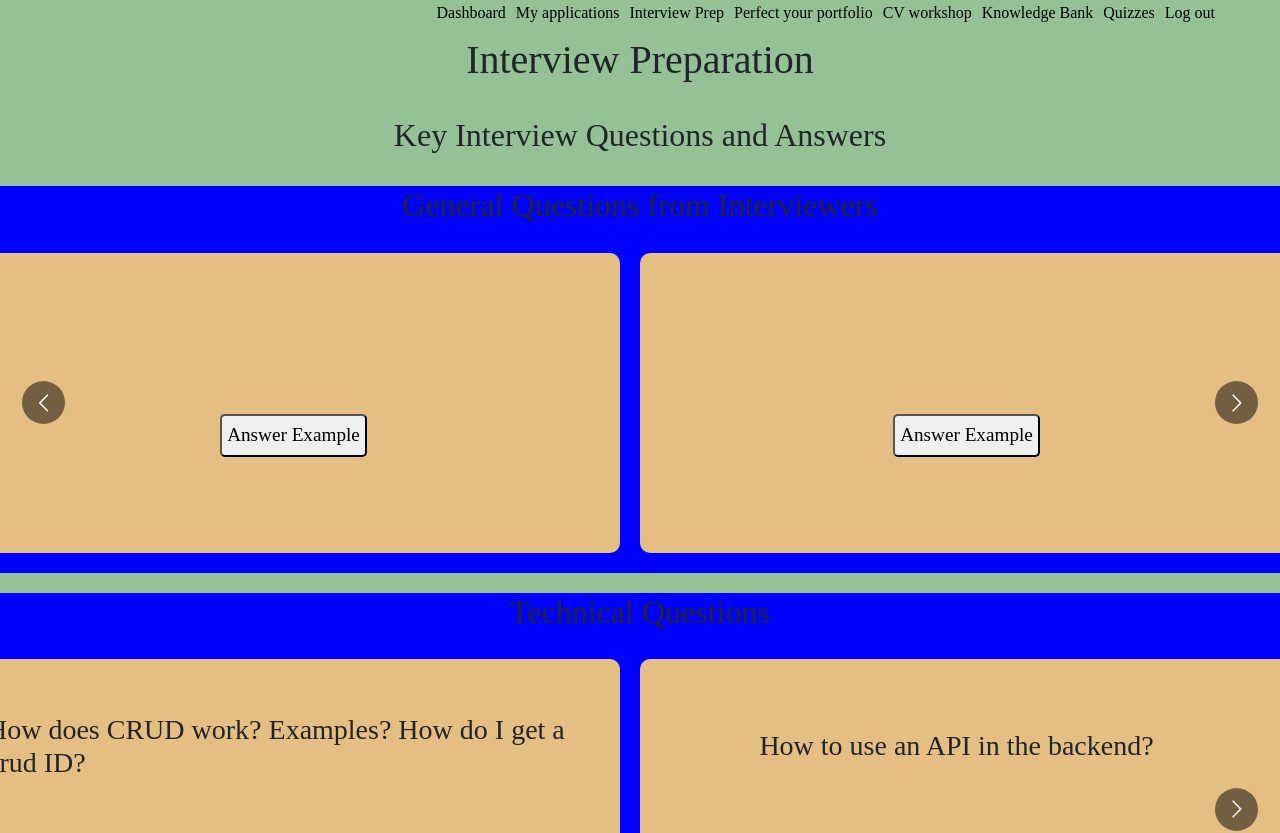
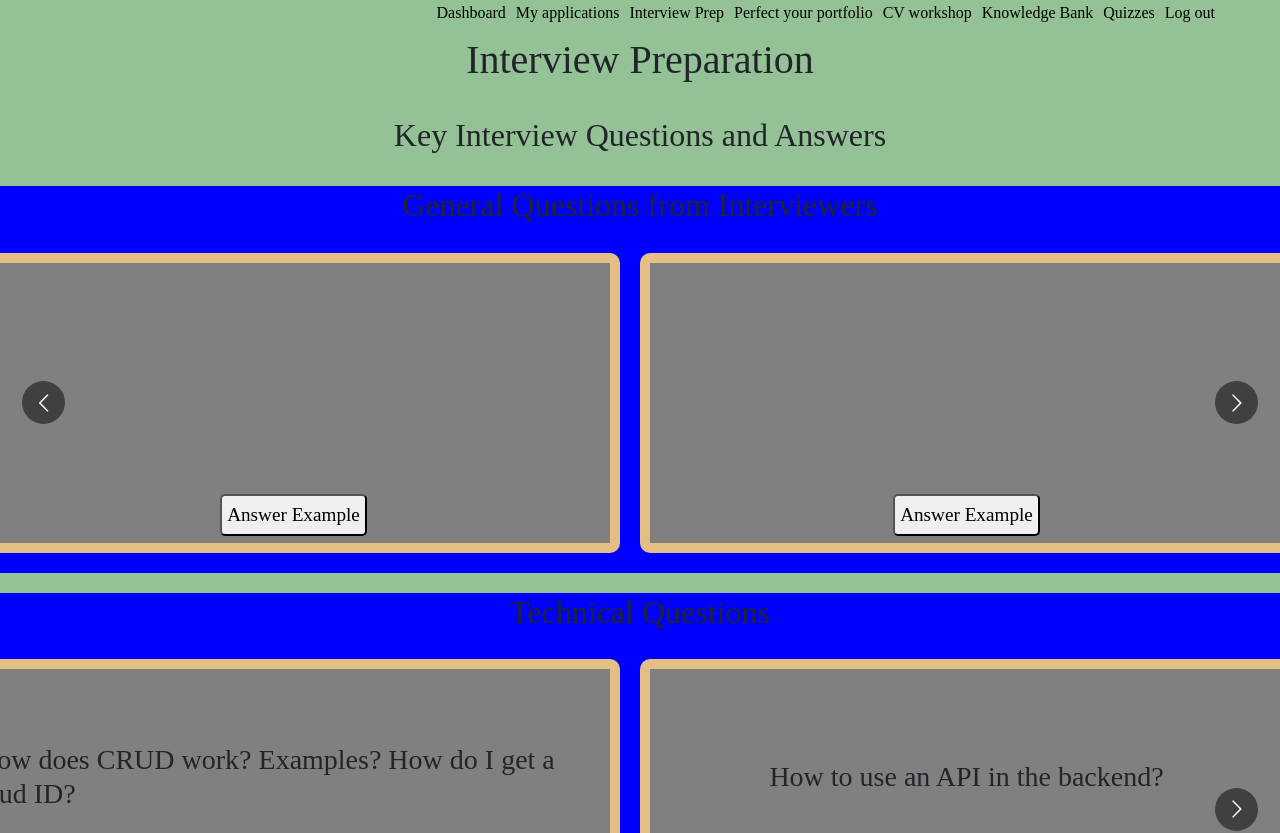
Before and after one commit to SchoolOfCode/bc13_final-project_front-end-cyber-insecure, a React (Create React App) app: page /interviewprep in a window 1280 px wide. Shown: the top 833 px of the page. Built offline with nearby package versions, Linux system fonts and the light colour scheme; no server answers; sample sign-in values are in the browser's storage.

Commit message:
Taylor commit copied Constantines code for dummy data

```diff
--- a/src/Components/InterviewPrepPage/Card/Card.js
+++ b/src/Components/InterviewPrepPage/Card/Card.js
@@ -1,31 +1,26 @@
-import React from "react";
-import Popup from "reactjs-popup";
-import "../InterviewPrepPage.css"
-
+import React from 'react';
+import Popup from 'reactjs-popup';
+import '../InterviewPrepPage.css';
 
 function Card(props) {
   return (
-    <div className="questionStyling">
-      <div className="">
+    <div className="cardStyling">
+      <div className="question">
         <h3>{props.question}</h3>
-        <br />
-        <br />
       </div>
-      <div>
+      <div className="answer-button">
         <Popup
           trigger={<button className="exampleButton">Answer Example</button>}
         >
           {(close) => (
             <div className="popup">
               <div className="popup-inner">
-                <p>
-                {props.answer}
-                </p>
+                <p>{props.answer}</p>
                 {/* <button className="close-btn" onClick={() => props.setTrigger(false)}>Close</button>  */}
                 <button
                   className="button"
                   onClick={() => {
-                    console.log("modal closed ");
+                    console.log('modal closed ');
                     close();
                   }}
                 >
--- a/src/Components/InterviewPrepPage/InterviewPrepPage.css
+++ b/src/Components/InterviewPrepPage/InterviewPrepPage.css
@@ -49,18 +49,6 @@ body {
 
 /* Individual Questions Styling */
 
-.questionStyling {
-  background-color: var(--secondary_colour);
-  display: flex;
-  flex-direction: column;
-  align-items: center;
-  justify-content: center;
-  font-size: 1.2em;
-  margin-right: 20px;
-  border-radius: 10px;
-  padding: 10px;
-  height: 300px;
-}
 
 /* Answer Example Button */
 .exampleButton {
@@ -129,6 +117,43 @@ body {
   }
 }
 
+.cardStyling {
+  background-color: var(--secondary_colour);
+  display: flex;
+  flex-direction: column;
+  align-items: center;
+  justify-content:flex-start;
+  font-size: 1.2em;
+  margin-right: 20px;
+  border-radius: 10px;
+  padding: 10px;
+  height: 300px;
+}
+
+.question {
+  display: flex;
+  flex-direction: column;
+  align-items: center;
+  justify-content: center;
+  padding: 0;
+  margin: 0;
+  background-color: grey;
+  min-width: 100%;
+  min-height: 80%;
+}
+
+.answer-button {
+  display: flex;
+  flex-direction: column;
+  align-items: center;
+  justify-content: center;
+  padding: 0;
+  margin: 0;
+  background-color: grey;
+  min-width: 100%;
+  min-height: 20%;
+}
+
 
 
 
```
Lines whose indentation alone changed are shown as unchanged.
